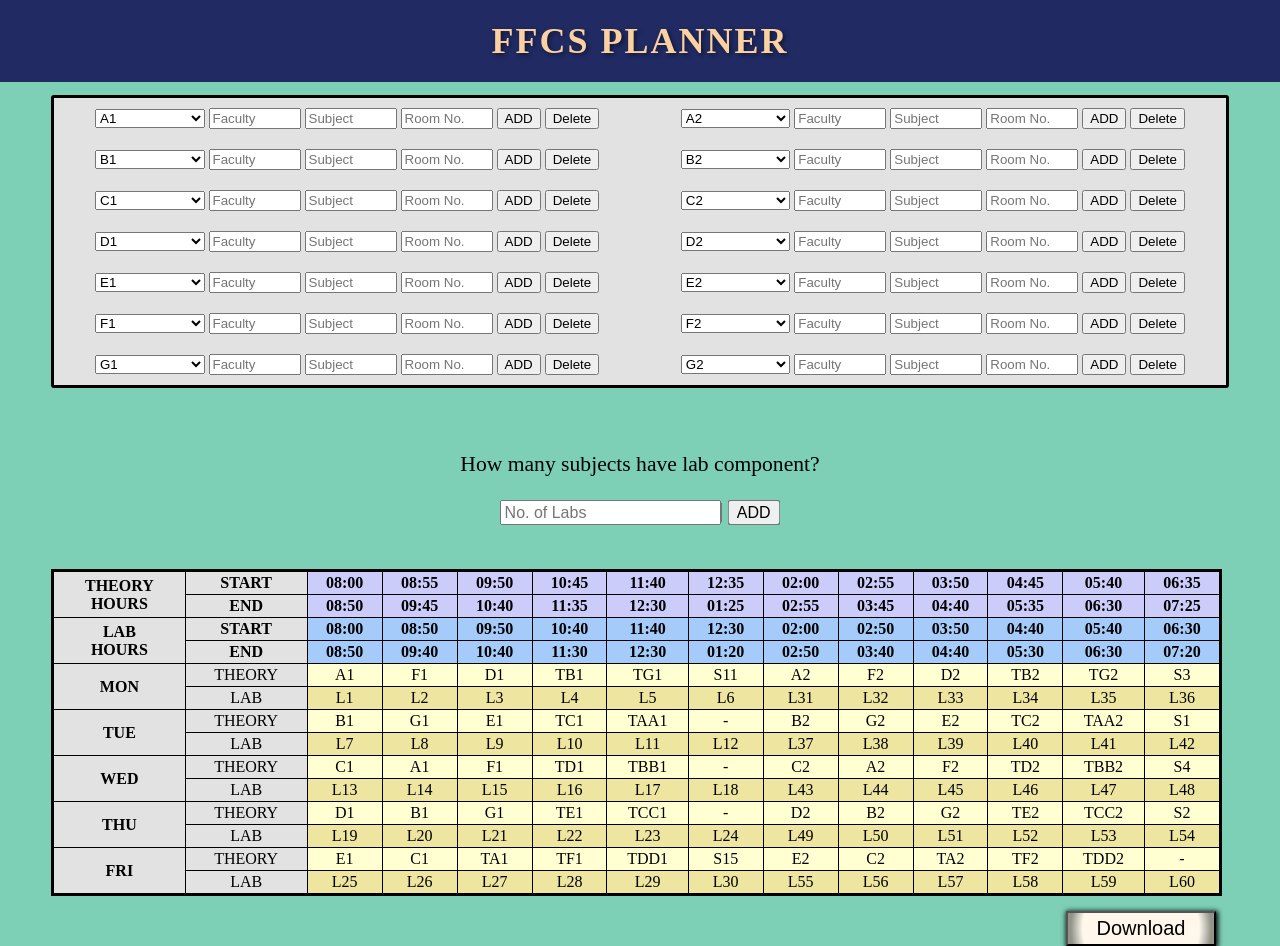
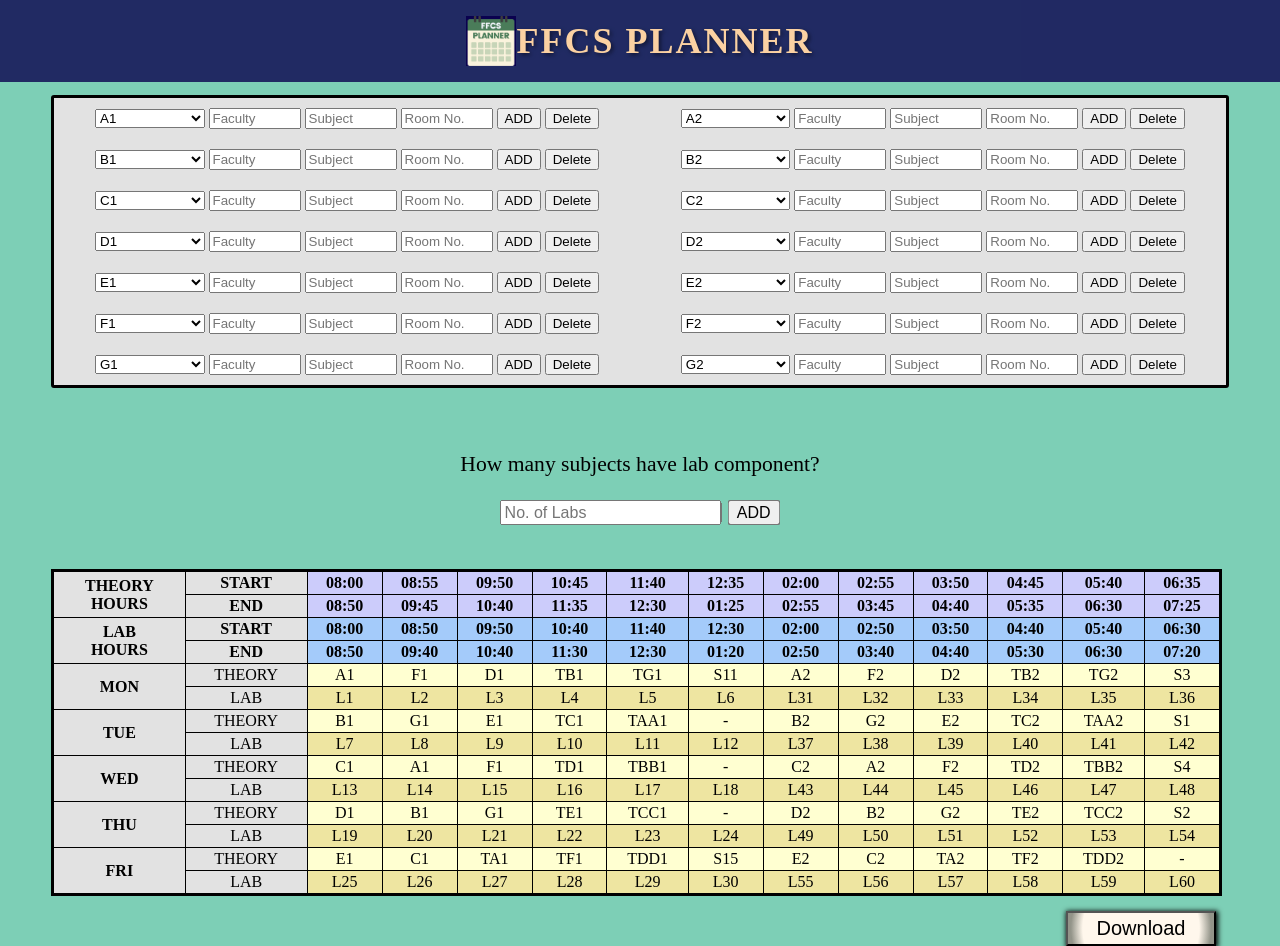
Before and after one commit to rohan-charapale/FFCS-planner, a plain HTML site: page index.html in a window 1280 px wide. Shown: the top 946 px of the page. Drawn offline with Linux system fonts and the light colour scheme.

Commit message:
Update index.html

```diff
--- a/index.html
+++ b/index.html
@@ -17,7 +17,7 @@
 
     <header>
       <div id="he">
-<!--         <img src="logo in.png" alt="logo" id="logo"> -->
+        <img src="logo in.png" alt="logo" id="logo">
         <h1>FFCS PLANNER</h1>
       </div>
     </header>
```
